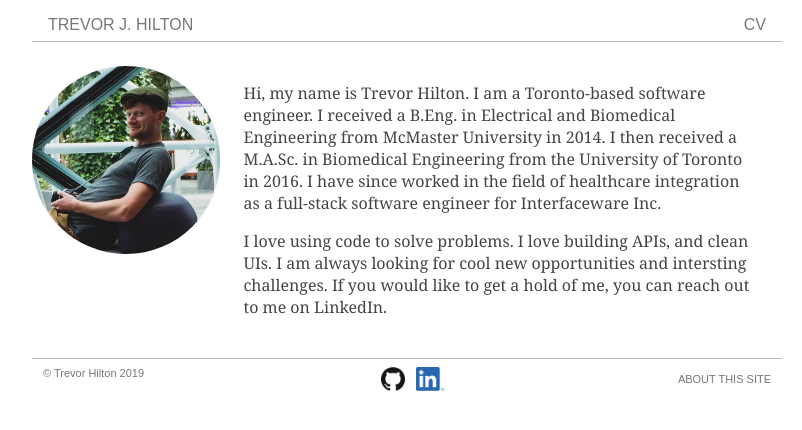
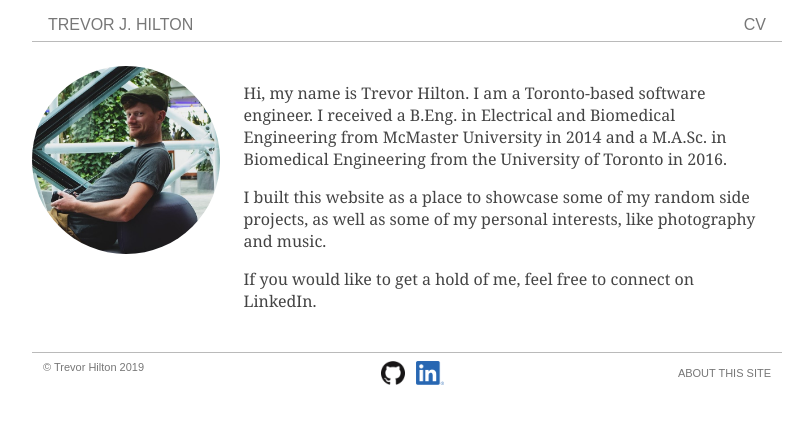
Before and after one commit to hiltontj/hiltontj.github.io, a Jekyll site: the page built from docs/index.html, in a window 1280 px wide. Shown: the top 430 px of the page, without its empty margins (233-1035 px from the left). Built offline with Jekyll 4.4.1, drawn with Linux system fonts in a browser that asks for light colours.

Commit message:
update content for prod release

```diff
--- a/docs/index.html
+++ b/docs/index.html
@@ -14,9 +14,9 @@ title: Trevor J. Hilton
     </div>
     <div class="pure-u-1 pure-u-sm-3-4">
         <div class="margin-left margin-right font-serif text-grey-dark">
-            <p>Hi, my name is Trevor Hilton. I am a Toronto-based software engineer. I received a B.Eng. in Electrical and Biomedical Engineering from McMaster University in 2014. I then received a M.A.Sc. in Biomedical Engineering from the University of Toronto in 2016. I have since worked in the field of healthcare integration as a full-stack software engineer for Interfaceware Inc.</p>
-
-            <p>I love using code to solve problems. I love building APIs, and clean UIs. I am always looking for cool new opportunities and intersting challenges. If you would like to get a hold of me, you can reach out to me on LinkedIn.</p>
+            <p>Hi, my name is Trevor Hilton. I am a Toronto-based software engineer. I received a B.Eng. in Electrical and Biomedical Engineering from McMaster University in 2014 and a M.A.Sc. in Biomedical Engineering from the University of Toronto in 2016.</p>
+            <p>I built this website as a place to showcase some of my random side projects, as well as some of my personal interests, like photography and music.</p>
+            <p>If you would like to get a hold of me, feel free to connect on LinkedIn.</p>
         </div>
     </div>
 
```
Also changed, not shown: docs/cv/index.md (+4 -4 lines).
